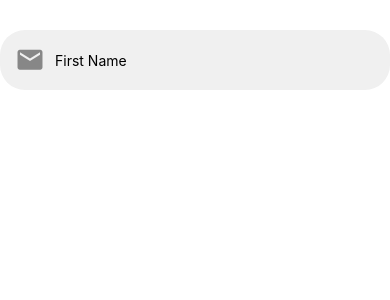
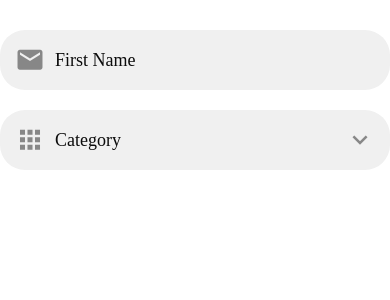
Before and after one commit to elbasel/DoneWithIt, a React Native app: screen / in a window 390 px wide. Shown: the top 300 px of the page. Built offline with nearby package versions, Linux system fonts and the light colour scheme.

Commit message:
picker semi-working

```diff
--- a/App.js
+++ b/App.js
@@ -4,13 +4,32 @@
 import WelcomeScreen from "./app/screens/WelcomeScreen";
 import AccountScreen from "./app/screens/AccountScreen";
 import ListingScreen from "./app/screens/ListingScreen";
+
 import Screen from "./app/components/Screen";
 import AppTextInput from "./app/components/AppTextInput";
+import AppText from "./app/components/AppText";
+import AppPicker from "./app/components/AppPicker";
+
+let categories = [
+  {
+    label: "Furniture",
+    value: 1,
+  },
+  {
+    label: "Clothing",
+    value: 2,
+  },
+  {
+    label: "Cameras",
+    value: 3,
+  },
+];
 
 export default function App() {
   return (
     <Screen>
       <AppTextInput placeholder="First Name" icon="email" />
+      <AppPicker items={categories} placeholder="Category" icon="apps" />
     </Screen>
   );
 }
--- /dev/null
+++ b/app/components/AppPicker.js
@@ -0,0 +1,69 @@
+import {
+  Button,
+  Modal,
+  StyleSheet,
+  TouchableWithoutFeedback,
+  View,
+} from "react-native";
+
+import { MaterialCommunityIcons } from "@expo/vector-icons";
+import defaultStyles from "../config/styles";
+import AppText from "./AppText";
+import { useState } from "react";
+import { FlatList } from "react-native-gesture-handler";
+import PickerItem from "./PickerItem";
+
+export default function AppPicker({ icon, placeholder, items }) {
+  const [modalVisible, setModalVisible] = useState(false);
+
+  return (
+    <>
+      <TouchableWithoutFeedback onPress={() => setModalVisible(true)}>
+        <View style={styles.container}>
+          {icon && (
+            <MaterialCommunityIcons
+              name={icon}
+              size={30}
+              color={defaultStyles.colors.medium}
+              style={styles.icon}
+            />
+          )}
+          <AppText style={styles.text}>{placeholder}</AppText>
+          <MaterialCommunityIcons
+            name="chevron-down"
+            size={30}
+            color={defaultStyles.colors.medium}
+          />
+        </View>
+      </TouchableWithoutFeedback>
+      <Modal visible={modalVisible} animationType="slide">
+        <Button title="Close" onPress={() => setModalVisible(false)} />
+        <FlatList
+          data={items}
+          keyExtractor={(item) => item.value.toString()}
+          renderItem={({ item }) => (
+            <PickerItem label={item.label} onPress={console.log(item)} />
+          )}
+        />
+      </Modal>
+    </>
+  );
+}
+
+const styles = StyleSheet.create({
+  container: {
+    backgroundColor: defaultStyles.colors.light,
+    borderRadius: 25,
+    flexDirection: "row",
+    width: "100%",
+    padding: 15,
+    marginVertical: 10,
+    alignItems: "center",
+  },
+  icon: {
+    marginRight: 10,
+  },
+  text: {
+    flex: 1,
+  },
+});
--- a/app/components/AppText.js
+++ b/app/components/AppText.js
@@ -1,43 +1,6 @@
-import { Platform, StyleSheet, Text, View } from "react-native";
-import { useFonts, Alata_400Regular } from "@expo-google-fonts/alata";
-// import { useFonts, Amarante_400Regular } from "@expo-google-fonts/amarante";
-
-let fontName = "Alata_400Regular";
+import { Text, View } from "react-native";
+import defaultStyles from "../config/styles";
 
 export default function AppText({ children, style }) {
-  let [fontsLoaded] = useFonts({
-    Alata_400Regular,
-  });
-
-  if (!fontsLoaded) {
-    return (
-      <View>
-        <Text style={[{ fontSize: 18 }, style]}>{children}</Text>
-      </View>
-    );
-  }
-
-  return (
-    <View>
-      <Text style={[styles.text, style]}>{children}</Text>
-    </View>
-  );
+  return <Text style={[defaultStyles.text, style]}>{children}</Text>;
 }
-
-const platformSpecificStyles = Platform.select({
-  android: {
-    fontFamily: "Roboto",
-    fontFamily: `${fontName}`,
-  },
-  ios: {
-    fontFamily: "Avenir",
-    fontFamily: `${fontName}`,
-  },
-});
-
-const styles = StyleSheet.create({
-  text: {
-    fontSize: 18,
-    ...platformSpecificStyles,
-  },
-});
--- a/app/components/AppTextInput.js
+++ b/app/components/AppTextInput.js
@@ -1,7 +1,7 @@
-import { Platform, StyleSheet, Text, TextInput, View } from "react-native";
+import { StyleSheet, TextInput, View } from "react-native";
 import { MaterialCommunityIcons } from "@expo/vector-icons";
 
-import colors from "../config/colors";
+import defaultStyles from "../config/styles";
 
 export default function AppTextInput({ icon, ...otherProps }) {
   return (
@@ -10,18 +10,21 @@
         <MaterialCommunityIcons
           name={icon}
           size={30}
-          color={colors.medium}
+          color={defaultStyles.colors.medium}
           style={styles.icon}
         />
       )}
-      <TextInput style={styles.textInput} {...otherProps} />
+      <TextInput
+        style={[defaultStyles.text, { width: "100%" }]}
+        {...otherProps}
+      />
     </View>
   );
 }
 
 const styles = StyleSheet.create({
   container: {
-    backgroundColor: colors.light,
+    backgroundColor: defaultStyles.colors.light,
     borderRadius: 25,
     flexDirection: "row",
     width: "100%",
--- /dev/null
+++ b/app/components/PickerItem.js
@@ -0,0 +1,16 @@
+import { StyleSheet, TouchableOpacity } from "react-native";
+import AppText from "./AppText";
+
+export default function PickerItem({ label, onPress }) {
+  return (
+    <TouchableOpacity onPress={onPress}>
+      <AppText style={styles.text}>{label}</AppText>
+    </TouchableOpacity>
+  );
+}
+
+const styles = StyleSheet.create({
+  text: {
+    padding: 20,
+  },
+});
--- a/app/config/styles.js
+++ b/app/config/styles.js
@@ -1,6 +1,9 @@
 import { Platform } from "react-native";
 
+import colors from "./colors";
+
 export default {
+  colors,
   text: {
     color: colors.dark,
     fontSize: 18,
```
Also changed, not shown: app/assets/fonts/Alata_400Regular.ttf (added).
